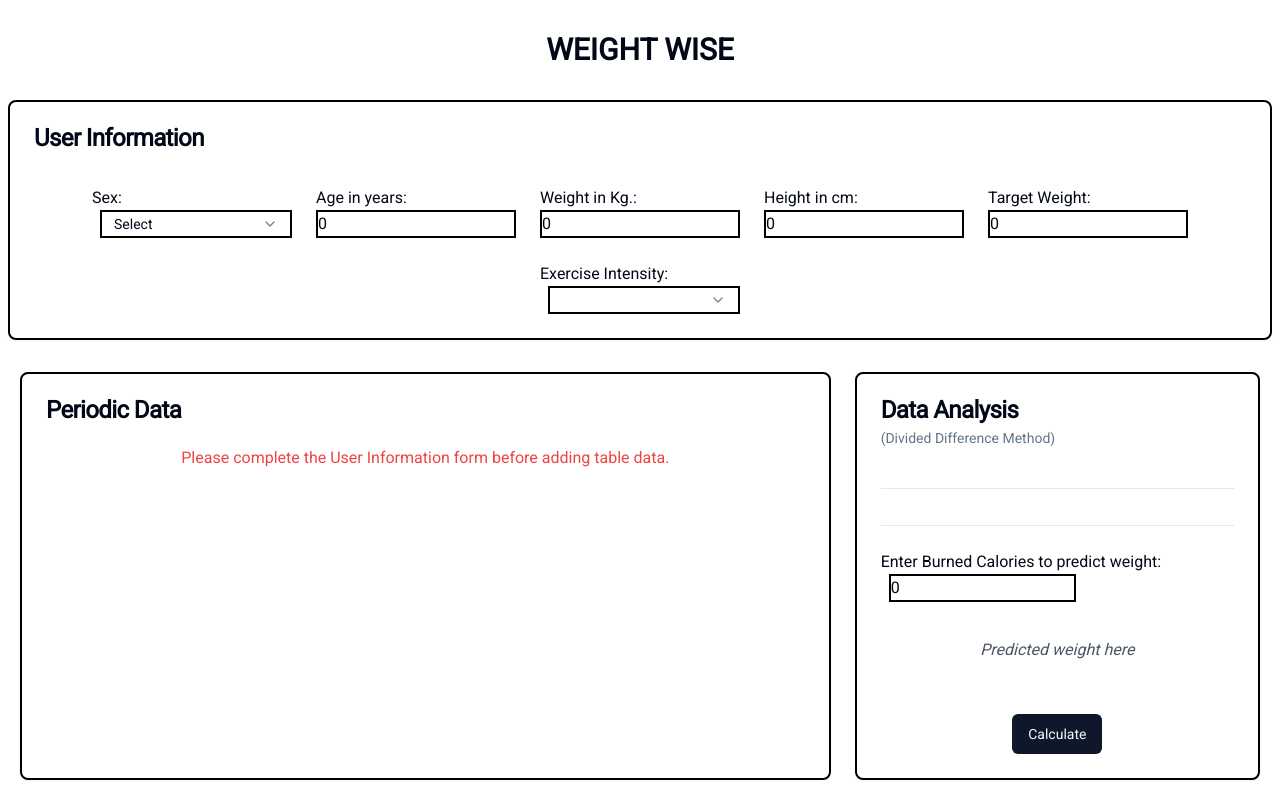
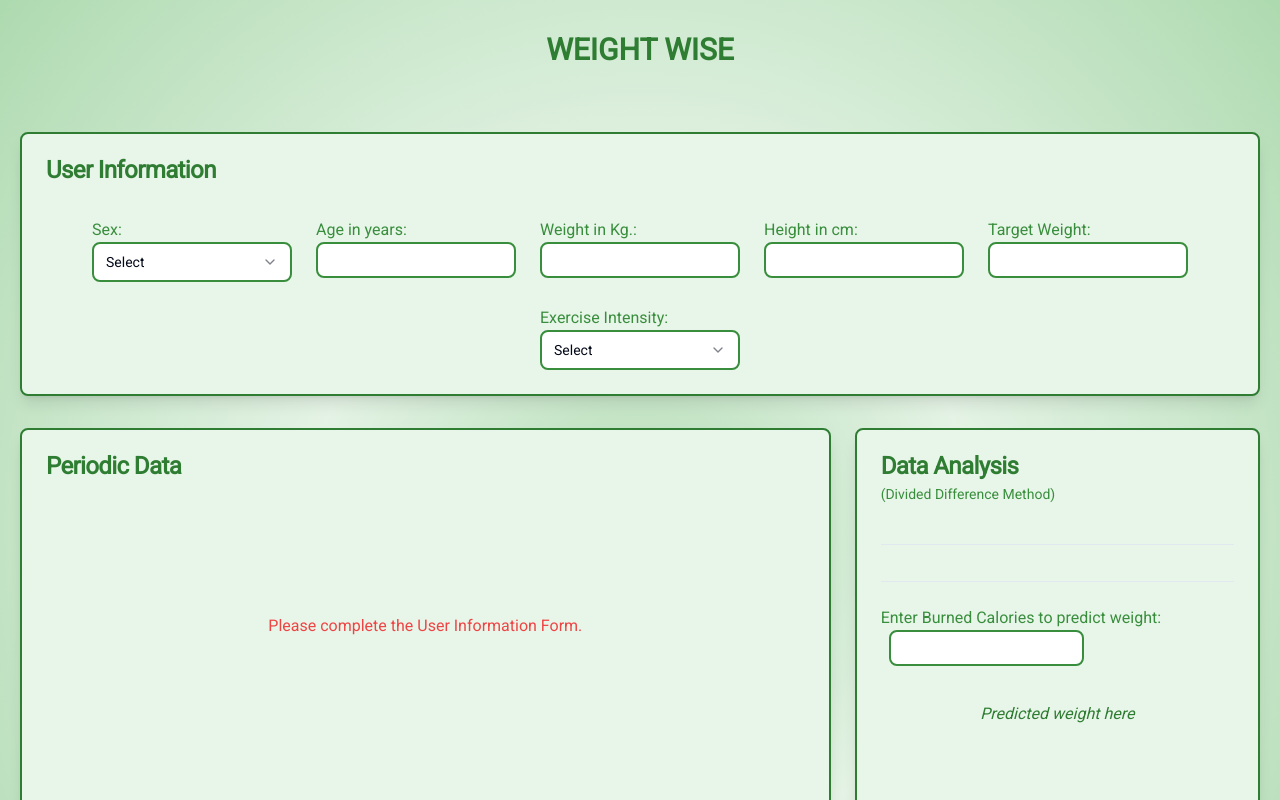
Before and after one commit to vaebelle/Weight-Wise, a Next.js app: page / in a window 1280 px wide. Shown: the top 800 px of the page. Built offline with nearby package versions, Linux system fonts and the light colour scheme.

Commit message:
Update: UI enhancements and fixed page responsiveness

```diff
--- a/app/page.jsx
+++ b/app/page.jsx
@@ -44,7 +44,7 @@ export default function MainPage() {
   const [weight, setWeight] = useState(0);
   const [height, setHeight] = useState(0);
   const [tar_weight, setTarWeight] = useState(0);
-  const [ex_int, setIntensity] = useState(0);
+  const [ex_int, setIntensity] = useState("");
   const [time_int, setTimeInterval] = useState("Weeks");
   const [predict, setPredict] = useState(0);
   const [no_time, setTime] = useState(1);
@@ -115,24 +115,6 @@ export default function MainPage() {
     chartdata.push({ calorie: predict, Weight: predictedWeight });
   }
 
-  // //FOR BMR CALCULATIONS
-  // const handleBMRCalculation = () => {
-  //   try {
-  //     const input = {
-  //       sex: sex,
-  //       weight: parseFloat(weight),
-  //       height: parseFloat(height),
-  //       age: parseInt(age, 10),
-  //     };
-
-  //     const result = calculateBMR(input);
-  //     setBMR(result);
-  //   } catch (error) {
-  //     console.error("Error calculating BMR:", error);
-  //     setBMR(null);
-  //   }
-  // };
-
   useEffect(() => {
     // Calculate BMR only when valid inputs are present
     if (sex && weight > 0 && height > 0 && age > 0) {
@@ -153,19 +135,21 @@ export default function MainPage() {
 
   return (
     <>
-      <div className="my-8 mx-auto text-center">
-        <label className="font-bold text-3xl">WEIGHT WISE</label>
+      <div className="bg-[radial-gradient(circle,_rgba(165,214,167,0.7)_10%,_rgba(165,214,167,0.3)_40%,_rgba(165,214,167,0.6)_70%,_rgba(165,214,167,0.9)_100%)]">
+        <div className="py-8 mx-auto text-center">
+          <label className="font-bold text-3xl text-[#2E7D32]">
+            WEIGHT WISE
+          </label>
         </div>
-
         {/* User Information Form */}
-      <Card className="border-2 border-black mx-5 sm:mx-2 mt-8">
+        <Card className="border-2 border-[#2E7D32] mx-5 mt-8 bg-[#E8F5E9] shadow-lg">
           <CardHeader>
-          <CardTitle>User Information</CardTitle>
+            <CardTitle className="text-[#2E7D32]">User Information</CardTitle>
           </CardHeader>
-        <CardContent>
+          <CardContent className=" flex flex-col justify-between">
             <div className="pt-3 flex flex-col lg:flex-row flex-wrap lg:gap-6 gap-4 justify-center">
               <div className="flex flex-col w-full lg:w-[200px]">
-              <label>Sex:</label>
+                <label className="text-[#388E3C]">Sex:</label>
                 <Select
                   value={sex}
                   onValueChange={(value) => {
@@ -173,25 +157,25 @@ export default function MainPage() {
                     setSex(value);
                   }}
                 >
-                <SelectTrigger className="border-2 border-black ml-2 w-[80px] sm:w-auto h-[28px] rounded-none">
+                  <SelectTrigger className="border-2 border-[#388E3C] bg-white rounded-lg">
                     <SelectValue placeholder="Select" />
                   </SelectTrigger>
                   <SelectContent>
                     <SelectGroup>
-                    <SelectLabel>select</SelectLabel>
-                    <SelectItem value="male">male</SelectItem>
-                    <SelectItem value="female">female</SelectItem>
+                      <SelectLabel>Options</SelectLabel>
+                      <SelectItem value="male">Male</SelectItem>
+                      <SelectItem value="female">Female</SelectItem>
                     </SelectGroup>
                   </SelectContent>
                 </Select>
               </div>
 
               <div className="flex flex-col w-full lg:w-[200px]">
-              <label>Age in years:</label>
+                <label className="text-[#388E3C]">Age in years:</label>
                 <input
                   type="number"
-                className="border-2 border-black"
-                value={age}
+                  className="border-2 border-[#388E3C] bg-white rounded-lg p-1"
+                  value={age || ""}
                   onChange={(e) => {
                     setAge(e.target.value);
                     console.log(e.target.value);
@@ -200,11 +184,11 @@ export default function MainPage() {
               </div>
 
               <div className="flex flex-col w-full lg:w-[200px]">
-              <label>Weight in Kg.:</label>
+                <label className="text-[#388E3C]">Weight in Kg.:</label>
                 <input
                   type="number"
-                className="border-2 border-black"
-                value={weight}
+                  className="border-2 border-[#388E3C] bg-white rounded-lg p-1"
+                  value={weight || ""}
                   onChange={(e) => {
                     setWeight(e.target.value);
                     console.log(e.target.value);
@@ -213,11 +197,11 @@ export default function MainPage() {
               </div>
 
               <div className="flex flex-col w-full lg:w-[200px]">
-              <label>Height in cm:</label>
+                <label className="text-[#388E3C]">Height in cm:</label>
                 <input
                   type="number"
-                className="border-2 border-black"
-                value={height}
+                  className="border-2 border-[#388E3C] bg-white rounded-lg p-1"
+                  value={height || ""}
                   onChange={(e) => {
                     setHeight(e.target.value);
                     console.log(e.target.value);
@@ -226,11 +210,11 @@ export default function MainPage() {
               </div>
 
               <div className="flex flex-col w-full lg:w-[200px]">
-              <label>Target Weight:</label>
+                <label className="text-[#388E3C]">Target Weight:</label>
                 <input
                   type="number"
-                className="border-2 border-black"
-                value={tar_weight}
+                  className="border-2 border-[#388E3C] bg-white rounded-lg p-1"
+                  value={tar_weight || ""}
                   onChange={(e) => {
                     setTarWeight(e.target.value);
                     console.log(e.target.value);
@@ -239,7 +223,7 @@ export default function MainPage() {
               </div>
 
               <div className="flex flex-col w-full lg:w-[200px]">
-              <label>Exercise Intensity:</label>
+                <label className="text-[#388E3C]">Exercise Intensity:</label>
                 <Select
                   value={ex_int}
                   onValueChange={(value) => {
@@ -247,12 +231,12 @@ export default function MainPage() {
                     setIntensity(value);
                   }}
                 >
-                <SelectTrigger className="border-2 border-black ml-2 w-[80px] sm:w-auto h-[28px] rounded-none">
+                  <SelectTrigger className="border-2 border-[#388E3C] bg-white rounded-lg">
                     <SelectValue placeholder="Select" />
                   </SelectTrigger>
                   <SelectContent>
                     <SelectGroup>
-                    <SelectLabel>select</SelectLabel>
+                      <SelectLabel>Options</SelectLabel>
                       <SelectItem value="1.15">Light</SelectItem>
                       <SelectItem value="1.35">Moderate</SelectItem>
                       <SelectItem value="1.85">Vigorous</SelectItem>
@@ -263,19 +247,17 @@ export default function MainPage() {
             </div>
           </CardContent>
         </Card>
-
         {/* Table and Weight Prediction Section */}
         <div className="flex flex-col lg:flex-row mx-5 mt-8 gap-6">
           {/* Table Card */}
-        <Card className="border-2 border-black w-full lg:w-2/3">
+          <Card className="border-2 border-[#2E7D32] w-full lg:w-2/3 bg-[#E8F5E9] shadow-lg">
             <CardHeader>
-            <CardTitle>Periodic Data</CardTitle>
+              <CardTitle className="text-[#2E7D32]">Periodic Data</CardTitle>
             </CardHeader>
             <CardContent>
               {!isFormComplete ? (
-              <div className="text-red-500 text-center">
-                Please complete the User Information form before adding table
-                data.
+                <div className="text-red-500 text-center lg:pt-28">
+                  Please complete the User Information Form.
                 </div>
               ) : (
                 <>
@@ -287,21 +269,27 @@ export default function MainPage() {
                         onValueChange={handleRadiobutton}
                       >
                         <div className="flex items-center space-x-2">
-                        <RadioGroupItem value="Weeks" id="Weekly" />
-                        <Label htmlFor="Weeks">Weekly</Label>
+                          <RadioGroupItem value="Week" id="Weekly" />
+                          <Label htmlFor="Weeks" className="text-[#388E3C]">
+                            Weekly
+                          </Label>
                         </div>
                         <div className="flex items-center space-x-2">
-                        <RadioGroupItem value="Months" id="Monthly" />
-                        <Label htmlFor="Months">Monthly</Label>
+                          <RadioGroupItem value="Month" id="Monthly" />
+                          <Label htmlFor="Months" className="text-[#388E3C]">
+                            Monthly
+                          </Label>
                         </div>
                       </RadioGroup>
                     </div>
                     <div className="mt-3">
-                    <label>No. of {time_int}:</label>
+                      <label className="text-[#388E3C]">
+                        No. of {time_int}s:
+                      </label>
                       <input
                         type="number"
-                      className="border-2 border-black ml-2 w-[80px] sm:w-auto"
-                      value={no_time}
+                        className="border-2 border-[#388E3C] bg-white rounded-lg ml-2 p-1"
+                        value={no_time || ""}
                         onChange={(e) => setTime(e.target.value)}
                       />
                     </div>
@@ -310,9 +298,15 @@ export default function MainPage() {
                     <Table>
                       <TableHeader>
                         <TableRow>
-                        <TableHead>Week No.</TableHead>
-                        <TableHead>Calories Burned (kcal)</TableHead>
-                        <TableHead>Weight (kg)</TableHead>
+                          <TableHead className="text-[#388E3C]">
+                            {time_int} no.
+                          </TableHead>
+                          <TableHead className="text-[#388E3C]">
+                            Calories Burned (kcal)
+                          </TableHead>
+                          <TableHead className="text-[#388E3C]">
+                            Weight (kg)
+                          </TableHead>
                         </TableRow>
                       </TableHeader>
                       <TableBody>
@@ -322,8 +316,8 @@ export default function MainPage() {
                             <TableCell>
                               <input
                                 type="number"
-                              className="border-2 border-black"
-                              value={row.cal_burn}
+                                className="border-2 border-[#388E3C] bg-white rounded-lg"
+                                value={row.cal_burn || ""}
                                 onChange={(e) =>
                                   handleInputChange(
                                     index,
@@ -336,8 +330,8 @@ export default function MainPage() {
                             <TableCell>
                               <input
                                 type="number"
-                              className="border-2 border-black"
-                              value={row.weight}
+                                className="border-2 border-[#388E3C] bg-white rounded-lg"
+                                value={row.weight || ""}
                                 onChange={(e) =>
                                   handleInputChange(
                                     index,
@@ -358,23 +352,24 @@ export default function MainPage() {
           </Card>
 
           {/* Weight Prediction Card */}
-        <Card className="border-2 border-black w-full lg:w-1/3">
+          <Card className="border-2 border-[#2E7D32] w-full lg:w-1/3 bg-[#E8F5E9] shadow-lg">
             <CardHeader>
-            <CardTitle>Data Analysis</CardTitle>
-            <CardDescription>(Divided Difference Method)</CardDescription>
+              <CardTitle className="text-[#2E7D32]">Data Analysis</CardTitle>
+              <CardDescription className="text-[#388E3C]">
+                (Divided Difference Method)
+              </CardDescription>
             </CardHeader>
             <CardContent>
               <Separator className="my-4" />
-            {/* AMR and BMR Display */}
               <div className="flex justify-between mt-5">
                 {bmr && amr && (
                   <>
-                  <div className="flex-1 text-center">
+                    <div className="flex-1 text-center text-[#388E3C]">
                       <label className="font-semibold">Your BMR:</label>
                       <div>{bmr.toFixed(2)} kcal/day</div>
                     </div>
 
-                  <div className="flex-1 text-center">
+                    <div className="flex-1 text-center text-[#388E3C]">
                       <label className="font-semibold">Your AMR:</label>
                       <div>{amr.toFixed(2)} kcal/day</div>
                     </div>
@@ -383,11 +378,13 @@ export default function MainPage() {
               </div>
               <Separator className="my-4" />
               <div className="mt-6">
-              <label>Enter Burned Calories to predict weight:</label>
+                <label className="text-[#388E3C]">
+                  Enter Burned Calories to predict weight:
+                </label>
                 <input
                   type="number"
-                className="border-2 border-black ml-2 justify-center"
-                value={predict}
+                  className="border-2 border-[#388E3C] bg-white rounded-lg ml-2 p-1"
+                  value={predict || ""}
                   onChange={(e) => {
                     setPredict(e.target.value);
                     console.log(e.target.value);
@@ -395,43 +392,42 @@ export default function MainPage() {
                 />
               </div>
               <div className="flex justify-center py-9">
-              <label className="italic text-gray-600">
+                <label className="italic text-[#2E7D32]">
                   {predictedWeight
                     ? `${predictedWeight.toFixed(2)} kg`
                     : "Predicted weight here"}
                 </label>
               </div>
 
-            {/* Conditional Message */}
               <div className="mt-4 text-center">
                 {predictedWeight && weight && (
                   <div>
                     {predictedWeight > tar_weight ? (
                       <span className="text-red-500 font-bold">
-                      Your predicted weight exceeds your target weight. Consider
-                      increasing your exercise intensity or calorie burn to meet
-                      your target.
+                        Your predicted weight exceeds your target weight.
+                        Consider increasing your exercise intensity or calorie
+                        burn to meet your target.
                       </span>
                     ) : predictedWeight < tar_weight ? (
                       <span className="text-blue-500 font-bold">
-                      Your predicted weight is below your target weight. Adjust
-                      your activity level to align with your goals.
+                        Your predicted weight is below your target weight.
+                        Adjust your activity level to align with your goals.
                       </span>
-                  ) : predictedWeight == tar_weight ? (
+                    ) : predictedWeight === tar_weight ? (
                       <span className="text-green-500 font-bold">
-                      You reach the target weight! Keep up the good work!
+                        You reached the target weight! Keep up the good work!
                       </span>
                     ) : (
                       <span className="text-green-500 font-bold">
-                      You are on track to reach your target weight. Keep up the
-                      good work!
+                        You are on track to reach your target weight. Keep up
+                        the good work!
                       </span>
                     )}
                   </div>
                 )}
               </div>
 
-            <div className="flex justify-center ">
+              <div className="flex justify-center mt-11">
                 <Button onClick={(e) => handlePredictChange(predict)}>
                   Calculate
                 </Button>
@@ -441,9 +437,12 @@ export default function MainPage() {
         </div>
 
         {/* Chart Section */}
-      <Card className="mt-10 border-2 border-black mx-5">
+        <div className="pb-12">
+          <Card className="mt-10 border-2 border-[#2E7D32] mx-5 bg-[#E8F5E9] shadow-lg">
             <CardHeader>
-          <CardTitle>Your Weight Trend</CardTitle>
+              <CardTitle className="text-[#2E7D32]">
+                Your Weight Trend
+              </CardTitle>
             </CardHeader>
             <CardContent>
               <BarChart
@@ -457,6 +456,8 @@ export default function MainPage() {
               />
             </CardContent>
           </Card>
+        </div>
+      </div>
     </>
   );
 }
```
Lines whose indentation alone changed are shown as unchanged.
